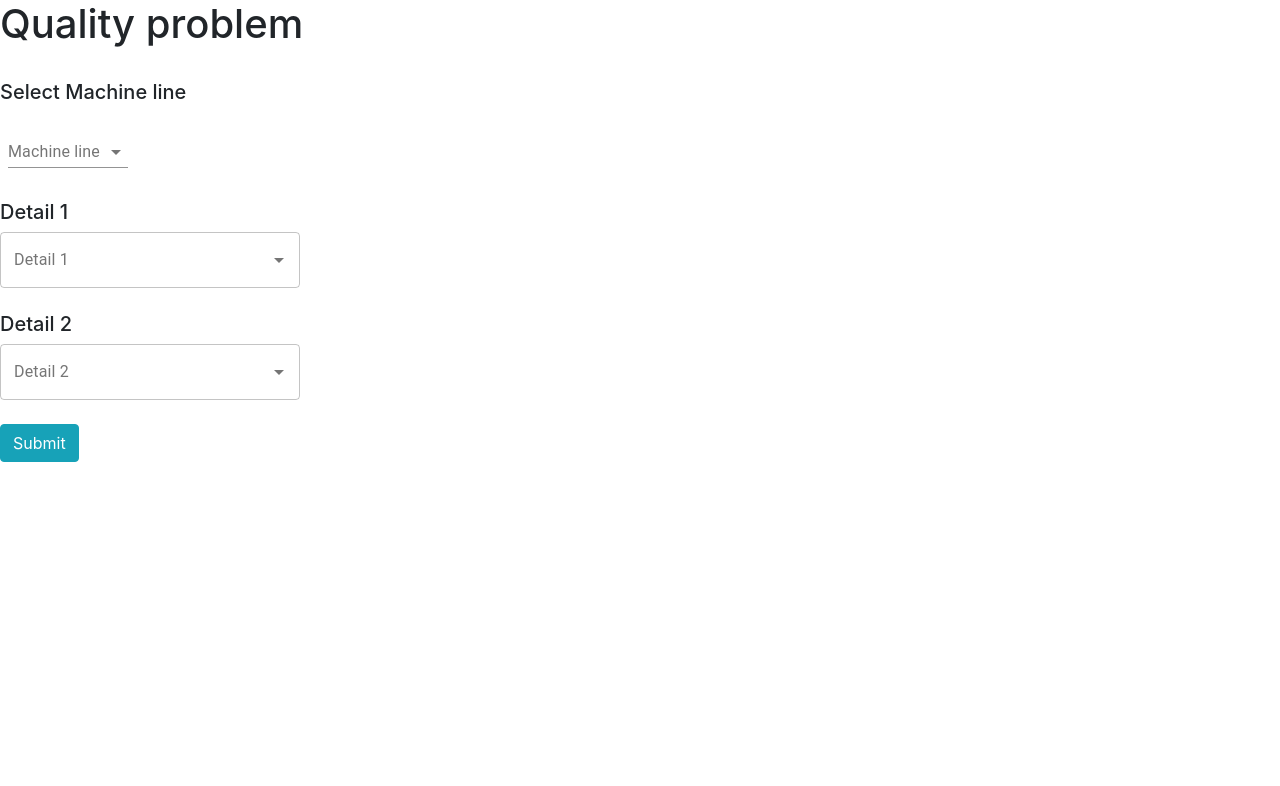
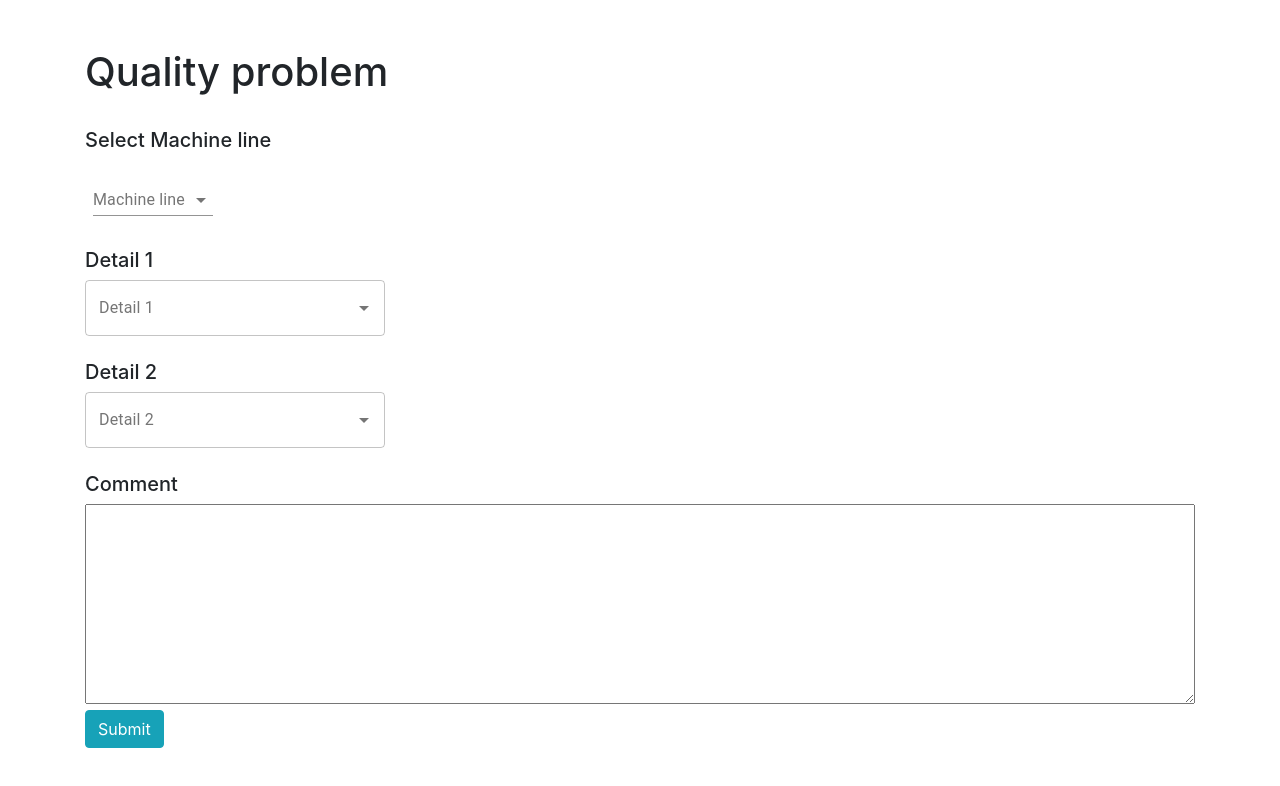
Before and after one commit to sori9088/DigitalAndo_client, a React (Create React App) app: page /detail/quality in a window 1280 px wide. Shown: the top 786 px of the page. Built offline with nearby package versions, Linux system fonts and the light colour scheme.

Commit message:
updated UI

```diff
--- a/src/components/user/Problem_Quality.js
+++ b/src/components/user/Problem_Quality.js
@@ -6,7 +6,7 @@ import InputLabel from '@material-ui/core/InputLabel';
 import MenuItem from '@material-ui/core/MenuItem';
 import FormControl from '@material-ui/core/FormControl';
 import Select from '@material-ui/core/Select';
-import Button from 'react-bootstrap/Button'
+import {Button, Container} from 'react-bootstrap'
 
 const useStyles = makeStyles(theme => ({
     button: {
@@ -43,7 +43,7 @@ export default function Problem_Quality() {
       ];
 
     return (
-      <>
+      <Container className="mt-5">
        <h1> Quality problem</h1>
        <br/>
        <div>
@@ -90,7 +90,9 @@ export default function Problem_Quality() {
         )}
       />
     <br/>
+    <h5> Comment </h5>
+    <textarea style={{width:"100%", height:"200px"}}> </textarea> <br/>
     <Button variant="info">Submit</Button>
-      </>
+      </Container>
     );
   }
```
